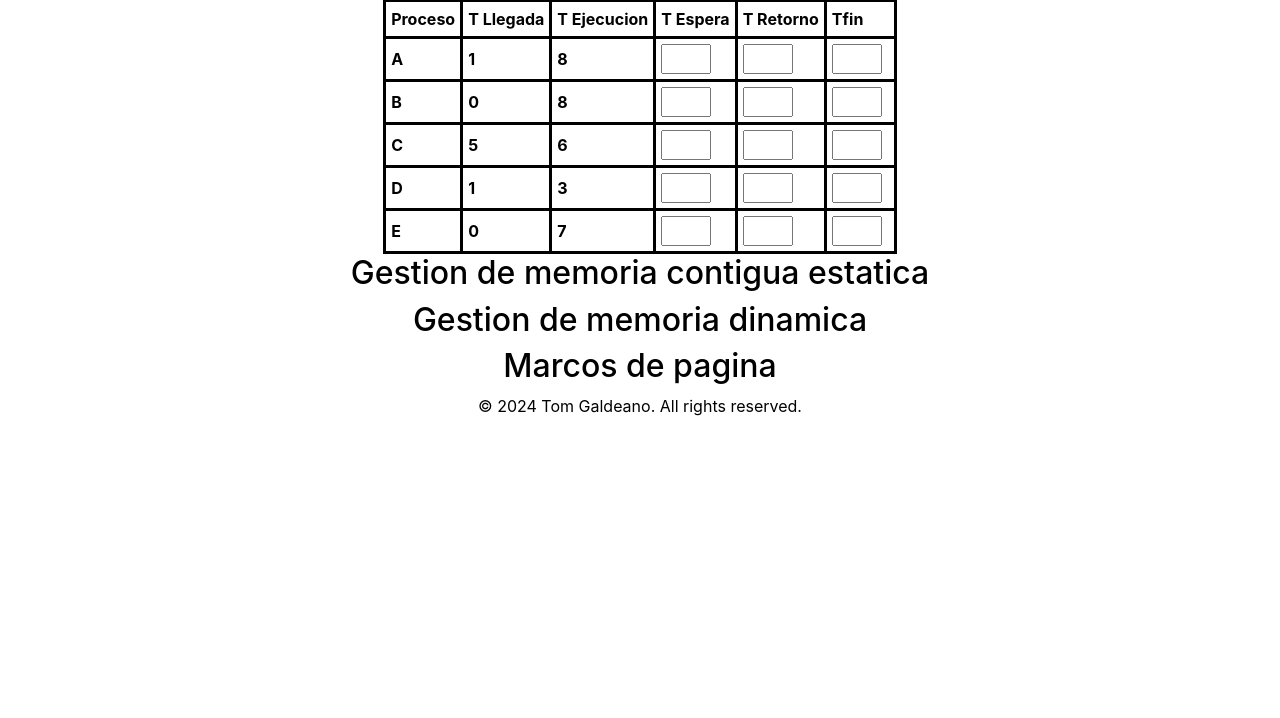
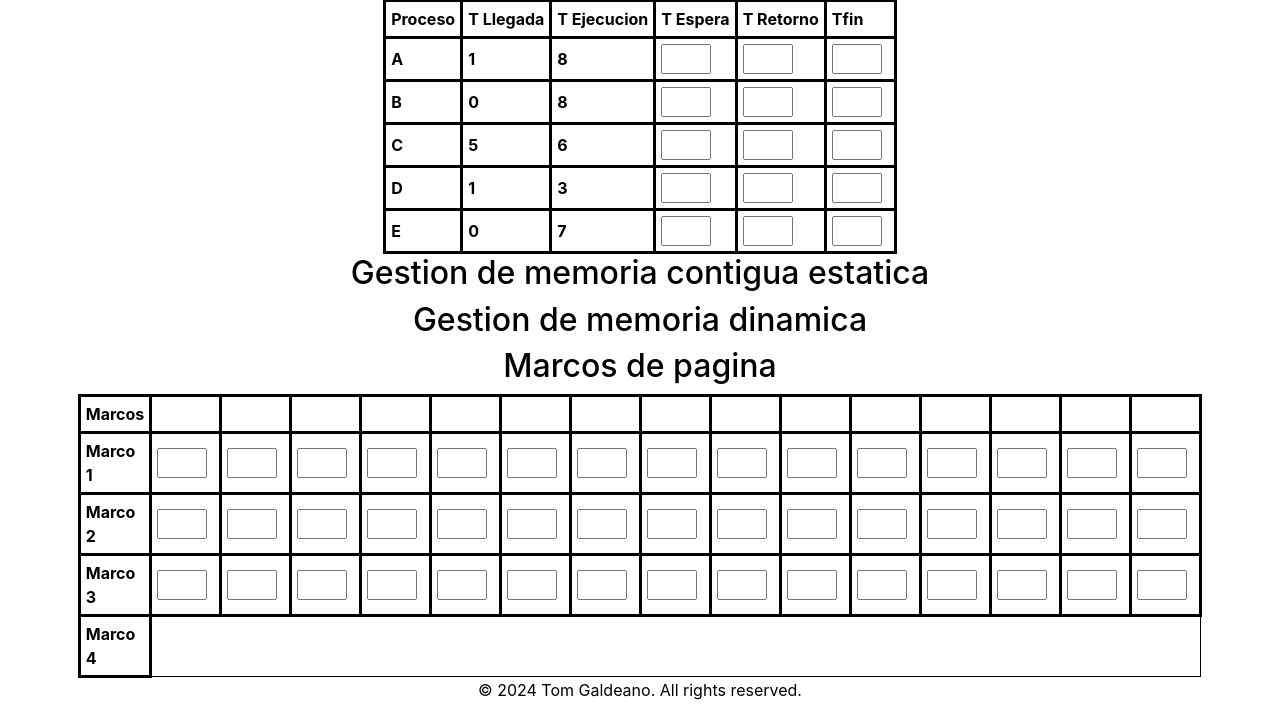
Before and after one commit to TomGaldeano/TomGaldeano, a Flask app: page /projects/gestion in a window 1280 px wide. Shown: the part 329-1047 px from the top of the page. Before the commit the page ends 745 px from the top, so only its background shows below. Run offline with Flask 3, Linux system fonts and the light colour scheme; some libraries are stand-ins or nearby versions.

Commit message:
18-12-25

```diff
--- a/templates/projects/sistemas_informaticos/gestion.html
+++ b/templates/projects/sistemas_informaticos/gestion.html
@@ -1,15 +1,18 @@
 {% include "links.html" %}
 <style>
-    td, th{
-        border:3px solid black;
+  td,
+  th {
+    border: 3px solid black;
     font-weight: 700;
-        padding:5px;
+    padding: 5px;
   }
-    span{
+
+  span {
     margin: 0 auto;
 
   }
-    input{
+
+  input {
     max-width: 50px;
   }
 </style>
@@ -92,8 +95,6 @@
             </tr>
           </tbody>
         </table>
-
-
       </div>
     </div>
     <div class="container">
@@ -113,28 +114,82 @@
       <div class="row justify-content-md-center container d-flex mx-auto">
         <h2 id="marcos_h2">Marcos de pagina</h2>
       </div>
+      <div class="row justify-content-md-center container d-flex mx-auto">
+        <table>
+          <thead>
+            <th>Marcos</th>
+              {% for i in range(15) %}
+                <th class="marcoshead" data-index="{{ i }}">
+
+                </th>
+              {% endfor %}
+            </tr>
+          </thead>
+          <tbody>
+            <tr>
+              <td>
+                Marco 1
+              </td>
+              {% for i in range(15) %}
+              <td class="marco1" data-index="{{ i }}">
+                <input type="text">
+              </td>
+              {% endfor %}
+            </tr>
+            <tr>
+              <td>
+                Marco 2
+              </td>
+              {% for i in range(15) %}
+                <td class="marco2" data-index="{{ i }}">
+                  <input type="text">
+                </td>
+              {% endfor %}
+            </tr>
+            <tr>
+              <td>
+                Marco 3
+              </td>
+              {% for i in range(15) %}
+                <td class="marco2" data-index="{{ i }}">
+                  <input type="text">
+                </td>
+              {% endfor %}
+            </tr>
+            </tr>
+            <tr>
+              <td>
+                Marco 4
+              </td>
+            </tr>
+          </tbody>
+        </table>
+      </div>
     </div>
   </div>
 </div>
 <script>
 
-    function make_procesos(){
+  function make_procesos() {
     const randMax = 6;
     const llegada = [Math.floor(Math.random() * randMax),
     Math.floor(Math.random() * randMax),
     Math.floor(Math.random() * randMax),
     Math.floor(Math.random() * randMax),
     Math.floor(Math.random() * randMax)];
-        const ejecucion = [Math.floor(Math.random() * randMax+3),
-                            Math.floor(Math.random() * randMax+3),
-                            Math.floor(Math.random() * randMax+3),
-                            Math.floor(Math.random() * randMax+3),
-                            Math.floor(Math.random() * randMax+3)];
-        for(let i=0; i<5; i++){
-            document.querySelector('.gestion_llegada[data-index="'+i+'"]').innerText = llegada[i];
-            document.querySelector('.gestion_ejecucion[data-index="'+i+'"]').innerText = ejecucion[i];
+    const ejecucion = [Math.floor(Math.random() * randMax + 3),
+    Math.floor(Math.random() * randMax + 3),
+    Math.floor(Math.random() * randMax + 3),
+    Math.floor(Math.random() * randMax + 3),
+    Math.floor(Math.random() * randMax + 3)];
+    for (let i = 0; i < 5; i++) {
+      document.querySelector('.gestion_llegada[data-index="' + i + '"]').innerText = llegada[i];
+      document.querySelector('.gestion_ejecucion[data-index="' + i + '"]').innerText = ejecucion[i];
     }
 
+  }
+  function make_marcos() {
+  const randMax = 9;
   }
   make_procesos();
 </script>
```
Also changed, not shown: 1 other file. Lines whose indentation alone changed are shown as unchanged.
